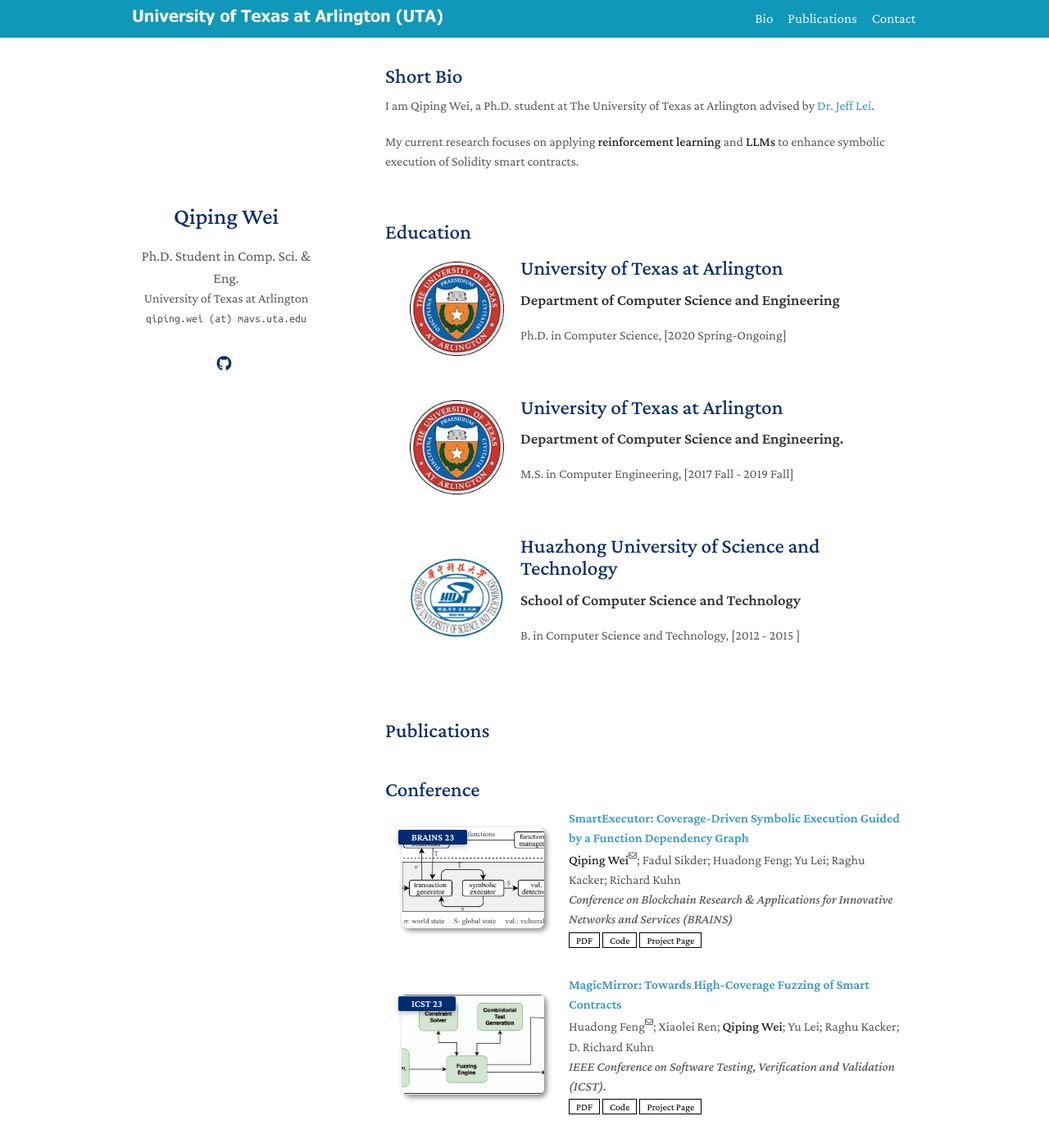
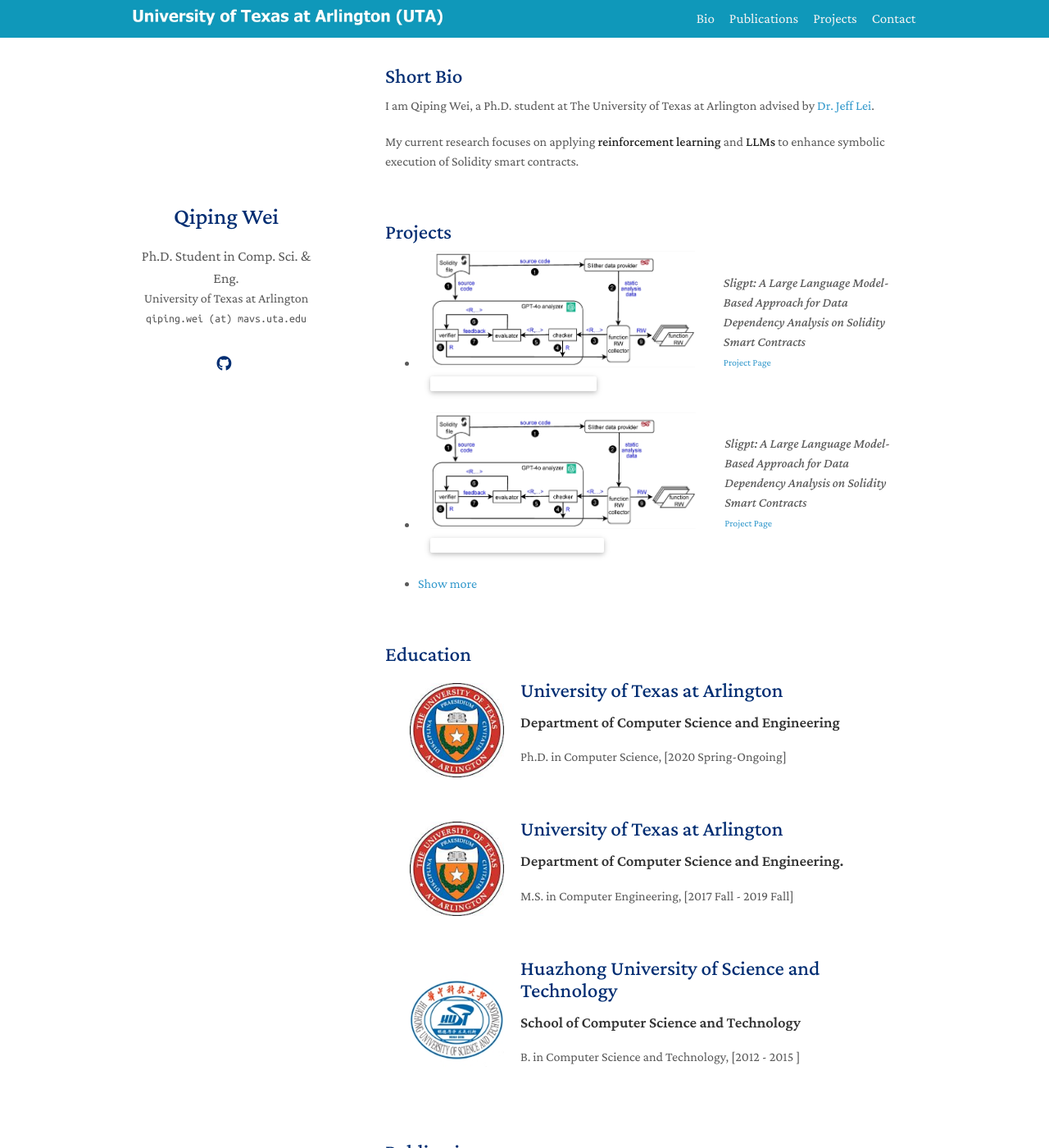
Before and after one commit to Qiana0223/qiana0223.github.io, a Jekyll site: the page built from index.md, in a window 1280 px wide and 1400 px high. Shown: the whole window at 82% size. Built offline with Jekyll 4.4.1, drawn with Linux system fonts in a browser that asks for light colours; a style sheet for code colours, icons or effects is not loaded; some of the changed text lies outside the part shown.

Commit message:
add projects

```diff
--- a/_data/navigation.yml
+++ b/_data/navigation.yml
@@ -3,6 +3,9 @@
   - title: "Contact"
     url: ./#contact
     right: true
+
+  - title: "Projects"
+    url: ./#Projects
 
   #- title: "Services"
   #  url: ./#services
--- /dev/null
+++ b/_data/projects.yml
@@ -0,0 +1,26 @@
+current:
+  - description: "Sligpt: A Large Language Model-Based Approach for Data Dependency Analysis on Solidity Smart Contracts"
+    project_short: "LLM-Formulated Sequence Generation"
+    page: https://www.mdpi.com/2674-113X/3/3/18
+    image: ./assets/img/sligpt1.jpg
+
+  - description: "Sligpt: A Large Language Model-Based Approach for Data Dependency Analysis on Solidity Smart Contracts"
+    project_short: "Game-based RL for Sequence Generation"
+    page: https://www.mdpi.com/2674-113X/3/3/18
+    image: ./assets/img/sligpt1.jpg
+
+old:
+  - description: "Sligpt: A Large Language Model-Based Approach for Data Dependency Analysis on Solidity Smart Contracts"
+    project_short: "LLM for Data Dependency"
+    page: https://www.mdpi.com/2674-113X/3/3/18
+    image: ./assets/img/sligpt1.jpg
+
+  - description: "A Coverage-Driven Approach to Symbolic Execution of Smart Contracts"
+    project_short: "State Significance Analysis"
+    page: https://github.com/contractAnalysis/smartExecutor
+    image: ./assets/img/smartexecutor_jx.jpg
+
+  - description: "SmartExecutor: Coverage-Driven Symbolic Execution Guided by a Function Dependency Graph"
+    project_short: "Guided Symbolic Execution"
+    page: https://github.com/contractAnalysis/smartExecutor
+    image: ./assets/img/smartexecutor_conf.jpg
--- /dev/null
+++ b/_includes/projects.md
@@ -0,0 +1,76 @@
+<!-- adapted from news.md -->
+
+<h1 id="news"></h1>
+
+<h2 style="margin: 60px 0px 10px;">Projects</h2>
+
+<ul>
+<!-- current projects -->
+{% for proj in site.data.projects.current %}
+<li>
+<div class="pub-row">
+  <div class="col-sm-3 abbr" style="position: relative;padding-right: 15px;padding-left: 15px;">
+    <img src="{{ proj.image }}" class="teaser img-fluid z-depth-1" style="width=100;height=40%">
+            {% if proj.project_short %}
+            <abbr class="badge">{{ proj.project_short }}</abbr>
+            {% endif %}
+  </div>
+  <div class="col-sm-9" style="position: relative;padding-right: 15px;padding-left: 20px;">
+      <div class="proj_description"><em>{{ proj.description }}</em> </div>
+    <div class="links">
+      {% if proj.pdf %}
+      <a href="{{ proj.pdf }}" class="btn btn-sm z-depth-0" role="button" target="_blank" style="font-size:12px;">PDF</a>
+      {% endif %}
+      {% if proj.code %}
+      <a href="{{ proj.code }}" class="btn btn-sm z-depth-0" role="button" target="_blank" style="font-size:12px;">Code</a>
+      {% endif %}
+      {% if proj.page %}
+      <a href="{{ proj.page }}" class="btn btn-sm z-depth-0" role="button" target="_blank" style="font-size:12px;">Project Page</a>
+      {% endif %}
+    </div>
+  </div>
+</div>
+</li>
+
+<br>
+
+{% endfor %}
+
+
+
+<!-- old projects -->
+<li> <a href="javascript:toggle_vis('newsmore')">Show more</a> </li>
+<div id="newsmore" style="display:none">
+
+{% for proj in site.data.projects.old %}
+<li>
+<div class="pub-row">
+  <div class="col-sm-3 abbr" style="position: relative;padding-right: 15px;padding-left: 15px;">
+    <img src="{{ proj.image }}" class="teaser img-fluid z-depth-1" style="width=100;height=40%">
+            {% if proj.project_short %}
+            <abbr class="badge">{{ proj.project_short }}</abbr>
+            {% endif %}
+  </div>
+  <div class="col-sm-9" style="position: relative;padding-right: 15px;padding-left: 20px;">
+      <div class="proj_description"><em>{{ proj.description }}</em> </div>
+    <div class="links">
+      {% if proj.pdf %}
+      <a href="{{ proj.pdf }}" class="btn btn-sm z-depth-0" role="button" target="_blank" style="font-size:12px;">PDF</a>
+      {% endif %}
+      {% if proj.code %}
+      <a href="{{ proj.code }}" class="btn btn-sm z-depth-0" role="button" target="_blank" style="font-size:12px;">Code</a>
+      {% endif %}
+      {% if proj.page %}
+      <a href="{{ proj.page }}" class="btn btn-sm z-depth-0" role="button" target="_blank" style="font-size:12px;">Project Page</a>
+      {% endif %}
+    </div>
+  </div>
+</div>
+</li>
+
+<br>
+
+{% endfor %}
+</div>
+
+</ul>
--- a/assets/css/pub.css
+++ b/assets/css/pub.css
@@ -49,6 +49,7 @@
 .publications ol.bibliography li .abbr .award { color: var(--global-theme-color) !important; border: 1px solid var(--global-theme-color); }
 
 .publications ol.bibliography li .title { font-weight: bolder; }
+.publications ol.bibliography li .proj_description { font-weight: bolder; }
 
 .publications ol.bibliography li .author a { border-bottom: 1px var(--global-theme-color); }
 
--- a/index.md
+++ b/index.md
@@ -16,6 +16,7 @@
 </strong>
 -->
 
+{% include_relative _includes/projects.md %}
 
 {% include_relative _includes/education.md %}
 
```
Also changed, not shown: _data/publications.yml (+4 -4 lines).
